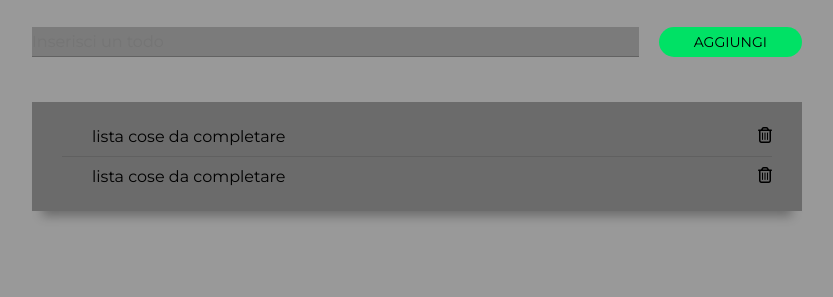
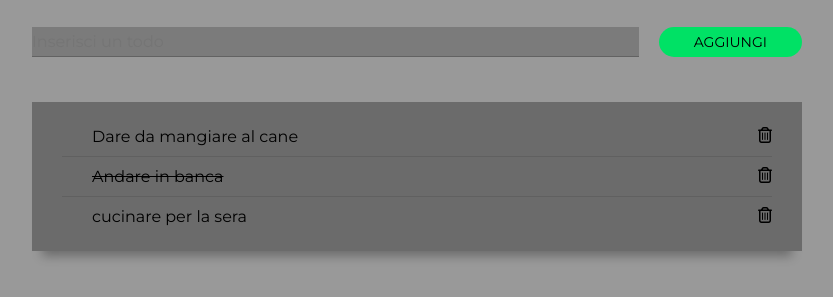
Before and after one commit to AlessandroVano/vue-todolist, a plain HTML site: page index.html in a window 1280 px wide. Shown: the part 337-634 px from the top of the page, without its empty margins (223-1056 px from the left). Drawn offline with nearby package versions, Linux system fonts and the light colour scheme.

Commit message:
stampaggio a schermo dell'array oggetti con variabile booleana

```diff
--- a/css/main.css
+++ b/css/main.css
@@ -116,12 +116,6 @@ body {
 
 
 
-
-.todo .text.complated::before {
-    background:  #00e165 ;
-}
-
-
 /* TODO CHE ELIMINO */
 
 .todo .delete:hover {
--- a/index.html
+++ b/index.html
@@ -33,13 +33,27 @@
 
         <main class="todos-section">
             <ul class="todos-list">
-                <li class="todo">
+             <!--    <li class="todo">
                     <span class="text">lista cose da completare</span>
                     <i class="far fa-trash-alt delete"></i>
                 </li>
                 <li class="todo complated">
                     <span class="text">lista cose da completare</span>
                     <i class="far fa-trash-alt delete"></i>
+                </li> -->
+
+
+
+
+                <!-- con v-for stampo 'array di oggetti direttamente nello schermo' -->
+                <li class="todo" v-for="todo in todos">
+                    <span
+                     class="text"
+                     :class="{completed: todo.completed}"> <!-- stampiamo direttamente la formula booleana dell'array oggetti (grazie al nostro style css ci andrà a barrare quelle azioni che abbiamo già fatto )  -->
+                     {{todo.text}}
+                    </span>
+                    <i class="far fa-trash-alt delete"></i>
+
                 </li>
             </ul>
         </main>
--- a/js/main.js
+++ b/js/main.js
@@ -31,6 +31,7 @@ const app = new Vue ({
                 completed: false,
             },
         ],
+
     },
 
 })
```
